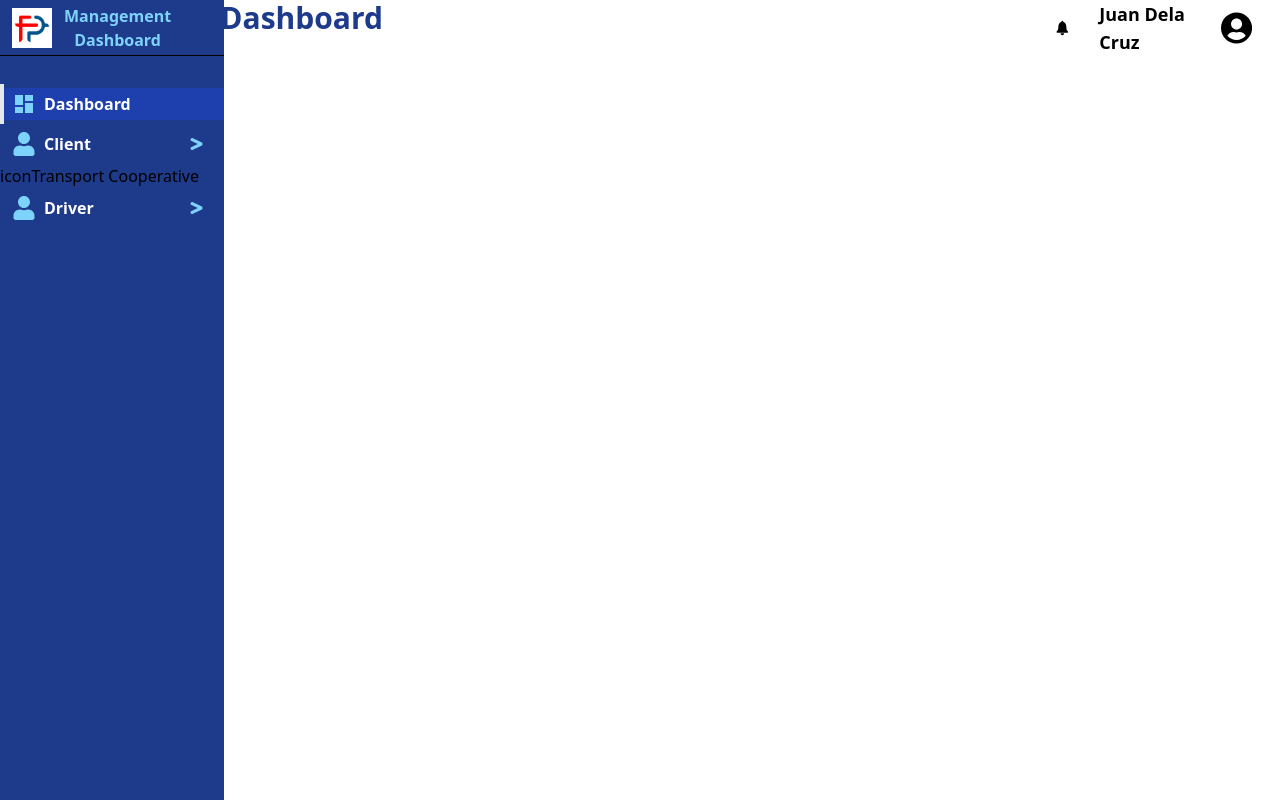
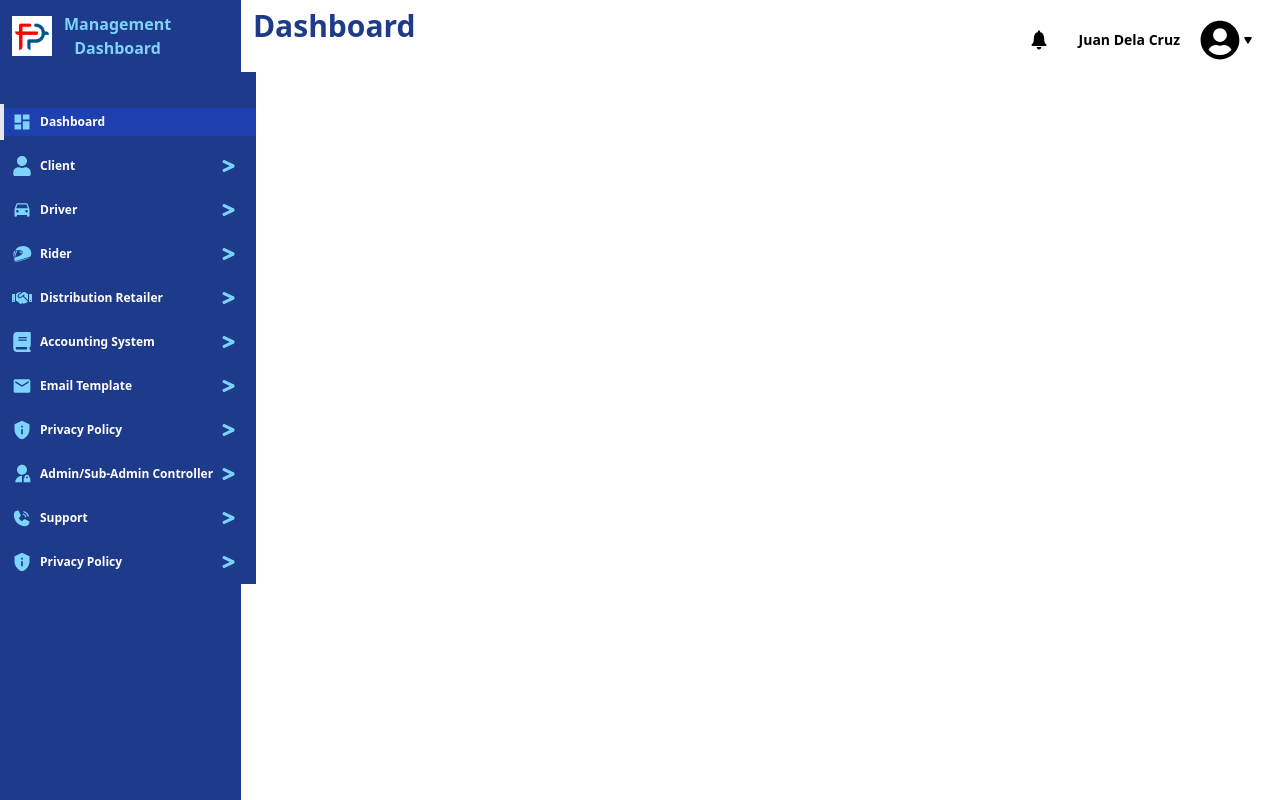
Before and after one commit to dy-chrstn/Seapps-Filipay-Web, a React (Vite) app in the folder client/: page /dashboard in a window 1280 px wide. Built offline with nearby package versions, Linux system fonts and the light colour scheme.

Commit message:
modified Dashboard

```diff
--- a/client/src/components/Dashboard/header.tsx
+++ b/client/src/components/Dashboard/header.tsx
@@ -1,27 +1,50 @@
 //import React from 'react'
+
+import React, { useState } from 'react'
+
 import { IoIosNotifications } from "react-icons/io";
 import { FaUserCircle } from "react-icons/fa";
+import { TbTriangleInvertedFilled } from "react-icons/tb";
 
 const Header = () => {
+
+  const [menuVisible, setMenuVisible] = useState(true)
+
     return (
-      <div className='bg-white flex flex-row justify-between'>
-        <div className="flex bg-white flex-row items-center w-full gap-10">
-            <div className=" bg-blue-900 flex flex-row items-center w-1/5">
+      <div className=' absolute flex flex-row items-start w-screen h-screen'>
+        {menuVisible ?
+        <div className="bg-blue-900 w-[48%] h-screen py-3">
+            <div className="   flex items-center flex-row w-full h-[10&] ">
               <img className=" w-10 h-10 flex-shrink-0 mx-3 bg-white" src="/Img/download.png" alt="FiliPay Logo" />
               <div className="text-center">
                   <p className="text-sky-300 font-bold">Management</p>
                   <p className="text-sky-300 font-bold">Dashboard</p>
               </div>
           </div>
-            <div className=" pl-3 w-full h-full self-start" >
+        </div>
+
+        :     <div className="bg-blue-900 w-[48%] py-3">
+                  <div className=" flex items-center flex-row w-full h-[10&]">
+                    <img className=" w-10 h-10 flex-shrink-0 mx-3 bg-white" src="/Img/download.png" alt="FiliPay Logo" />
+                    <div className="text-center">
+                        <p className="text-sky-300 font-bold">Management</p>
+                        <p className="text-sky-300 font-bold">Dashboard</p>
+                    </div>
+                </div>
+              </div>
+        }
+
+
+
+        <div className=" pl-3 pt-2 w-full h-[10%] self-start" >
           <p className="text-blue-900 text-3xl font-sans font-bold">Dashboard</p>
         </div>
 
-        </div>
-        <div className="flex flex-row items-center mr-7">
+        <div className=" mt-4 py-1 w-full flex flex-row items-center justify-end mr-7">
                 <IoIosNotifications className="mr-7" size={24} color={"black"} />
-                <p className="font-bold font-sans text-lg">Juan Dela Cruz</p>
+               <p className="flex flex-row font-bold font-sans text-sm">Juan Dela Cruz</p>
                 <FaUserCircle className="ml-5" size={40} color={"black"}/>
+                <TbTriangleInvertedFilled className="ml-1 flex-shrink-0" size={8} color={"black"}/>
         </div>
       </div>
     );
--- a/client/src/components/Dashboard/menu.tsx
+++ b/client/src/components/Dashboard/menu.tsx
@@ -4,6 +4,15 @@ import { IoIosNotifications } from "react-icons/io";
 import { MdDashboard } from "react-icons/md";
 import { FaGreaterThan } from "react-icons/fa";
 import { FaUser } from "react-icons/fa";
+import { GiFullMotorcycleHelmet } from "react-icons/gi";
+import { MdDriveEta } from "react-icons/md";
+import { FaHandshake } from "react-icons/fa6";
+import { FaBook } from "react-icons/fa6";
+import { MdEmail } from "react-icons/md";
+import { MdPrivacyTip } from "react-icons/md";
+import { RiAdminFill } from "react-icons/ri";
+import { FaUserClock } from "react-icons/fa6";
+import { PiPhoneCallFill } from "react-icons/pi";
 
 const Menu = () => {
 
@@ -18,127 +27,170 @@ const Menu = () => {
 
 
     return (
-      <div className='absolute bg-blue-900 flex flex-col w-56 h-screen top-0'>
-        <div className="flex border-b border-black w-full h-14 flex-row justify-start items-center mb-7">
-            <img className=" w-10 h-10 flex-shrink-0 mx-3 bg-white" src="/Img/download.png" alt="FiliPay Logo" />
-            <div className="text-center">
-                <p className="text-sky-300 font-bold">Management</p>
-                <p className="text-sky-300 font-bold">Dashboard</p>
+      <div className='bg-blue-900 absolute flex flex-col w-64 pt-7 top-[9%]'>
+
+            {!isHover ?
+            <div className='group py-1'>
+                <div className=" border-l-4  py-1 group-border-l-4 group-hover:border-white ">
+                    <div className="w-full flex flex-row items-center py-1 bg-blue-800 ">
+                        <MdDashboard className= "mx-2 flex-shrink-0" size ={20} color={"#7dd3fc"}/>
+                        <p className="font-bold text-xs font-sans text-white">Dashboard</p>
+                    </div>
                 </div>
             </div>
 
-            {!isHover ?
-                <div className="group border-l-4  py-1 border-l-4 hover:border-white ">
-                    <div className="w-full flex flex-row items-center py-1 bg-blue-800 ">
-                        <MdDashboard className= "mx-2 flex-shrink-0" size ={24} color={"#7dd3fc"}/>
-                        <p className="font-bold text-base font-sans text-white">Dashboard</p>
+            :
+            <div className='group py-1'>
+                <div className="border-l-4 border-blue-900 py-1 group-border-l-4 hover:border-white transition-all duration-300">
+                    <div className="w-full flex flex-row items-center py-1 group-hover:bg-blue-800 transition-all duration-300">
+                        <MdDashboard className= "mx-2 flex-shrink-0 gap-2 " size ={20} color={"#7dd3fc"}/>
+                        <p className="font-bold text-xs font-sans text-white">Dashboard</p>
                     </div>
                 </div>
-            : <div className="group border-l-4 border-blue-900 py-1 hover:border-l-4 hover:border-white transition-all duration-300">
-                    <div className="w-full flex flex-row items-center py-1 group-hover:bg-blue-800 transition-all duration-300">
-                        <MdDashboard className= "mx-2 flex-shrink-0" size ={24} color={"#7dd3fc"}/>
-                        <p className="font-bold text-base font-sans text-white">Dashboard</p>
             </div>
-                </div>
-
             }
 
-
-            <div onMouseEnter={hoverIn} onMouseLeave={hoverOut} className="group border-l-4 border-blue-900 py-1 hover:border-l-4 hover:border-white transition-all duration-300">
+            <div className='group py-1' onMouseEnter={hoverIn} onMouseLeave={hoverOut}>
+            <div  className=" border-l-4 border-blue-900 py-1 group-hover:border-l-4 group-hover:border-white transition-all duration-300">
                 <div className="w-full flex flex-row items-center py-1 group-hover:bg-blue-800 transition-all duration-300 pr-5">
                     <div className='w-full flex flex-row items-center'>
-                        <FaUser className= "mx-2 flex-shrink-0" size ={24} color={"#7dd3fc"}/>
+                        <FaUser className= "mx-2 flex-shrink-0 " size ={20} color={"#7dd3fc"}/>
 
-                        <p className="font-bold text-base font-sans text-white">Client</p>
+                        <p className="font-bold text-xs font-sans text-white">Client</p>
                     </div>
                     <FaGreaterThan className="flex-shrink-0 h-4 group-hover:h-5 duration-200" size ={15} color={"#7dd3fc"}/>
                 </div>
             </div>
+            </div>
 
+{/*
             <div>
                 <div className='flex flex-row'>
                     icon
                     <p>Transport Cooperative</p>
                 </div>
 
-            </div>
+            </div> */}
+              <div className='group py-1' onMouseEnter={hoverIn} onMouseLeave={hoverOut}>
+                <div  className="border-l-4 py-1 border-blue-900 group-hover:border-l-4 group-hover:border-white transition-all duration-300">
+                    <div className="w-full flex flex-row items-center py-1 group-hover:bg-blue-800 transition-all duration-300 pr-5">
+                        <div className=' w-full flex flex-row items-center '>
 
-           <div onMouseEnter={hoverIn} onMouseLeave={hoverOut} className="group border-l-4 border-blue-900 py-1 hover:border-l-4 hover:border-white transition-all duration-300">
-                <div className="w-full flex flex-row items-center py-1 group-hover:bg-blue-800 transition-all duration-300 pr-5">
-                    <div className='w-full flex flex-row items-center'>
-                        <FaUser className= "mx-2 flex-shrink-0" size ={24} color={"#7dd3fc"}/>
-
-                        <p className="font-bold text-base font-sans text-white">Driver</p>
+                            <MdDriveEta className= "mx-2 flex-shrink-0" size ={20} color={"#7dd3fc"}/>
+                            <p className="font-bold text-xs font-sans text-white">Driver</p>
                         </div>
                         <FaGreaterThan className="flex-shrink-0 h-4 group-hover:h-5 duration-200" size ={15} color={"#7dd3fc"}/>
                     </div>
                  </div>
+              </div>
 
-             {/* <div onMouseEnter={hoverIn} onMouseLeave={hoverOut} className="group border-l-4 border-blue-900 py-1 hover:border-l-4 hover:border-white transition-all duration-300">
+              <div className='group py-1' onMouseEnter={hoverIn} onMouseLeave={hoverOut}>
+                <div  className="border-l-4 py-1 border-blue-900 group-hover:border-l-4 group-hover:border-white transition-all duration-300">
                     <div className="w-full flex flex-row items-center py-1 group-hover:bg-blue-800 transition-all duration-300 pr-5">
-                    <div className='w-full flex flex-row items-center'>
-                        <FaUser className= "mx-2 flex-shrink-0" size ={24} color={"#7dd3fc"}/>
+                        <div className=' w-full flex flex-row items-center '>
+                        <GiFullMotorcycleHelmet className= "mx-2 flex-shrink-0" size ={20} color={"#7dd3fc"}/>
 
-                        <p className="font-bold text-base font-sans text-white">Rider</p>
+                            <p className="font-bold text-xs font-sans text-white">Rider</p>
                         </div>
                         <FaGreaterThan className="flex-shrink-0 h-4 group-hover:h-5 duration-200" size ={15} color={"#7dd3fc"}/>
                     </div>
                  </div>
+              </div>
 
-            <div onMouseEnter={hoverIn} onMouseLeave={hoverOut} className="group border-l-4 border-blue-900 py-1 hover:border-l-4 hover:border-white transition-all duration-300">
+              <div className='group py-1' onMouseEnter={hoverIn} onMouseLeave={hoverOut}>
+                <div  className="border-l-4 py-1 border-blue-900 group-hover:border-l-4 group-hover:border-white transition-all duration-300">
                     <div className="w-full flex flex-row items-center py-1 group-hover:bg-blue-800 transition-all duration-300 pr-5">
-                    <div className='w-full flex flex-row items-center'>
-                        <FaUser className= "mx-2 flex-shrink-0" size ={24} color={"#7dd3fc"}/>
+                        <div className=' w-full flex flex-row items-center '>
 
-                        <p className="font-bold text-base font-sans text-white">Distributor/Retailer</p>
+                            <FaHandshake className= "mx-2 flex-shrink-0" size ={20} color={"#7dd3fc"}/>
+
+                            <p className="font-bold text-xs font-sans text-white">Distribution Retailer</p>
                         </div>
                         <FaGreaterThan className="flex-shrink-0 h-4 group-hover:h-5 duration-200" size ={15} color={"#7dd3fc"}/>
                     </div>
                  </div>
+              </div>
 
-            <div onMouseEnter={hoverIn} onMouseLeave={hoverOut} className="group border-l-4 border-blue-900 py-1 hover:border-l-4 hover:border-white transition-all duration-300">
+              <div className='group py-1' onMouseEnter={hoverIn} onMouseLeave={hoverOut}>
+                <div  className="border-l-4 py-1 border-blue-900 group-hover:border-l-4 group-hover:border-white transition-all duration-300">
                     <div className="w-full flex flex-row items-center py-1 group-hover:bg-blue-800 transition-all duration-300 pr-5">
-                    <div className='w-full flex flex-row items-center'>
-                        <FaUser className= "mx-2 flex-shrink-0" size ={24} color={"#7dd3fc"}/>
+                        <div className=' w-full flex flex-row items-center '>
 
-                        <p className="font-bold text-base font-sans text-white">Accounting System</p>
+                            <FaBook className= "mx-2 flex-shrink-0" size ={20} color={"#7dd3fc"}/>
+                            <p className="font-bold text-xs font-sans text-white">Accounting System</p>
                         </div>
                         <FaGreaterThan className="flex-shrink-0 h-4 group-hover:h-5 duration-200" size ={15} color={"#7dd3fc"}/>
                     </div>
                  </div>
+              </div>
 
-            <div onMouseEnter={hoverIn} onMouseLeave={hoverOut} className="group border-l-4 border-blue-900 py-1 hover:border-l-4 hover:border-white transition-all duration-300">
+              <div className='group py-1' onMouseEnter={hoverIn} onMouseLeave={hoverOut}>
+                <div  className="border-l-4 py-1 border-blue-900 group-hover:border-l-4 group-hover:border-white transition-all duration-300">
                     <div className="w-full flex flex-row items-center py-1 group-hover:bg-blue-800 transition-all duration-300 pr-5">
-                    <div className='w-full flex flex-row items-center'>
-                        <FaUser className= "mx-2 flex-shrink-0" size ={24} color={"#7dd3fc"}/>
+                        <div className=' w-full flex flex-row items-center '>
 
-                        <p className="font-bold text-base font-sans text-white">Email Template</p>
+                            <MdEmail className= "mx-2 flex-shrink-0" size ={20} color={"#7dd3fc"}/>
+                            <p className="font-bold text-xs font-sans text-white">Email Template</p>
                         </div>
                         <FaGreaterThan className="flex-shrink-0 h-4 group-hover:h-5 duration-200" size ={15} color={"#7dd3fc"}/>
                     </div>
                  </div>
+              </div>
 
-            <div onMouseEnter={hoverIn} onMouseLeave={hoverOut} className="group border-l-4 border-blue-900 py-1 hover:border-l-4 hover:border-white transition-all duration-300">
+              <div className='group py-1' onMouseEnter={hoverIn} onMouseLeave={hoverOut}>
+                <div  className="border-l-4 py-1 border-blue-900 group-hover:border-l-4 group-hover:border-white transition-all duration-300">
                     <div className="w-full flex flex-row items-center py-1 group-hover:bg-blue-800 transition-all duration-300 pr-5">
-                    <div className='w-full flex flex-row items-center'>
-                        <FaUser className= "mx-2 flex-shrink-0" size ={24} color={"#7dd3fc"}/>
+                        <div className=' w-full flex flex-row items-center '>
 
-                        <p className="font-bold text-base font-sans text-white">Privacy Policy</p>
+                            <MdPrivacyTip className= "mx-2 flex-shrink-0" size ={20} color={"#7dd3fc"}/>
+                            <p className="font-bold text-xs font-sans text-white">Privacy Policy</p>
                         </div>
                         <FaGreaterThan className="flex-shrink-0 h-4 group-hover:h-5 duration-200" size ={15} color={"#7dd3fc"}/>
                     </div>
                  </div>
+              </div>
 
-            <div onMouseEnter={hoverIn} onMouseLeave={hoverOut} className="group border-l-4 border-blue-900 py-1 hover:border-l-4 hover:border-white transition-all duration-300">
+              <div className='group py-1' onMouseEnter={hoverIn} onMouseLeave={hoverOut}>
+                <div  className="border-l-4 py-1 border-blue-900 group-hover:border-l-4 group-hover:border-white transition-all duration-300">
                     <div className="w-full flex flex-row items-center py-1 group-hover:bg-blue-800 transition-all duration-300 pr-5">
-                    <div className='w-full flex flex-row items-center'>
-                        <FaUser className= "mx-2 flex-shrink-0" size ={24} color={"#7dd3fc"}/>
+                        <div className=' w-full flex flex-row items-center '>
 
-                        <p className="font-bold text-base font-sans text-white">Admin</p>
+                            <RiAdminFill className= "mx-2 flex-shrink-0" size ={20} color={"#7dd3fc"}/>
+                            <p className="font-bold text-xs font-sans text-white">Admin/Sub-Admin Controller</p>
                         </div>
                         <FaGreaterThan className="flex-shrink-0 h-4 group-hover:h-5 duration-200" size ={15} color={"#7dd3fc"}/>
                     </div>
-            </div> */}
+                 </div>
+              </div>
+
+              <div className='group py-1' onMouseEnter={hoverIn} onMouseLeave={hoverOut}>
+                <div  className="border-l-4 py-1 border-blue-900 group-hover:border-l-4 group-hover:border-white transition-all duration-300">
+                    <div className="w-full flex flex-row items-center py-1 group-hover:bg-blue-800 transition-all duration-300 pr-5">
+                        <div className=' w-full flex flex-row items-center '>
+
+                            <PiPhoneCallFill className= "mx-2 flex-shrink-0" size ={20} color={"#7dd3fc"}/>
+                            <p className="font-bold text-xs font-sans text-white">Support</p>
+                        </div>
+                        <FaGreaterThan className="flex-shrink-0 h-4 group-hover:h-5 duration-200" size ={15} color={"#7dd3fc"}/>
+                    </div>
+                 </div>
+              </div>
+
+              <div className='group py-1' onMouseEnter={hoverIn} onMouseLeave={hoverOut}>
+                <div  className="border-l-4 py-1 border-blue-900 group-hover:border-l-4 group-hover:border-white transition-all duration-300">
+                    <div className="w-full flex flex-row items-center py-1 group-hover:bg-blue-800 transition-all duration-300 pr-5">
+                        <div className=' w-full flex flex-row items-center '>
+
+                            <MdPrivacyTip className= "mx-2 flex-shrink-0" size ={20} color={"#7dd3fc"}/>
+                            <p className="font-bold text-xs font-sans text-white">Privacy Policy</p>
+                        </div>
+                        <FaGreaterThan className="flex-shrink-0 h-4 group-hover:h-5 duration-200" size ={15} color={"#7dd3fc"}/>
+                    </div>
+                 </div>
+              </div>
+
+
+
 
 
 
```
Also changed, not shown: client/src/pages/dashboard.tsx (+4 -5 lines). Lines whose indentation alone changed are shown as unchanged.
